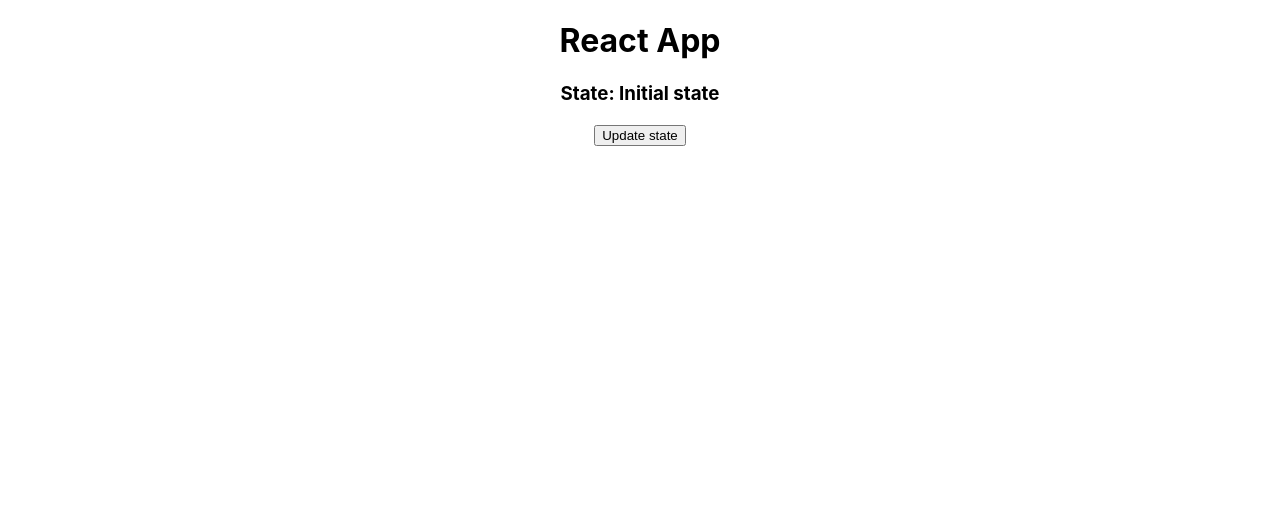
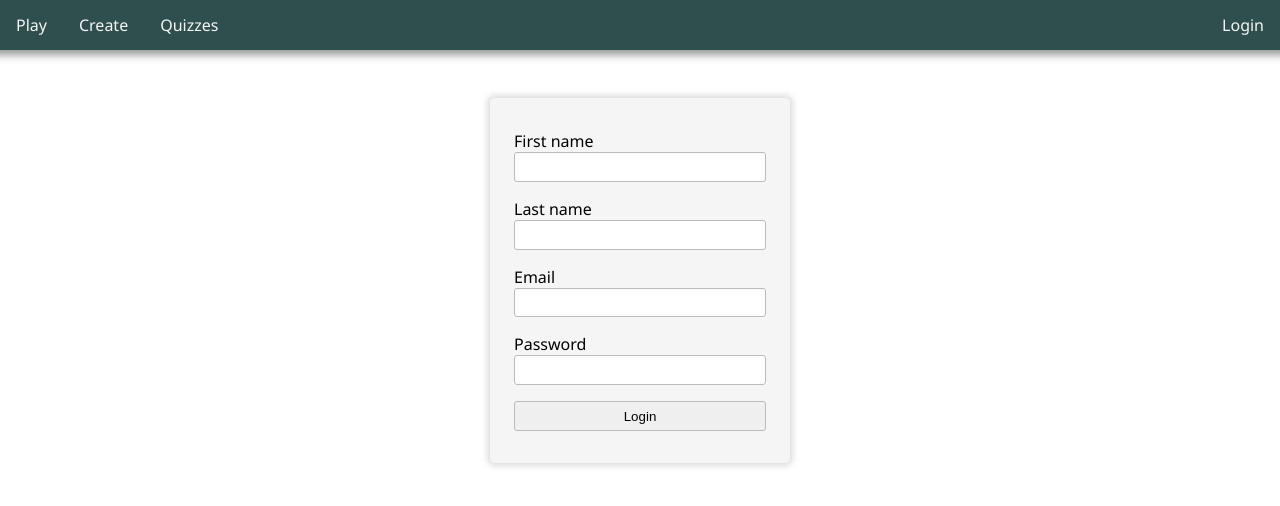
Before and after one commit to PaulPrahlMiller/heroku-node, a React (Create React App) app in the folder client/: page / in a window 1280 px wide. Shown: the top 506 px of the page. Built offline with nearby package versions, Linux system fonts and the light colour scheme; no server answers.

Commit message:
updated react UI

```diff
--- a/client/src/App.css
+++ b/client/src/App.css
@@ -1,38 +1,14 @@
-.App {
-  text-align: center;
+* {
+  padding: 0;
+  margin: 0;
+  box-sizing: border-box;
 }
 
-.App-logo {
-  height: 40vmin;
-  pointer-events: none;
+body {
+  font-family: 'Segoe UI', Tahoma, Geneva, Verdana, sans-serif;
 }
 
-@media (prefers-reduced-motion: no-preference) {
-  .App-logo {
-    animation: App-logo-spin infinite 20s linear;
-  }
+.container {
+  width: 80%;
+  margin: 0 auto;
 }
-
-.App-header {
-  background-color: #282c34;
-  min-height: 100vh;
-  display: flex;
-  flex-direction: column;
-  align-items: center;
-  justify-content: center;
-  font-size: calc(10px + 2vmin);
-  color: white;
-}
-
-.App-link {
-  color: #61dafb;
-}
-
-@keyframes App-logo-spin {
-  from {
-    transform: rotate(0deg);
-  }
-  to {
-    transform: rotate(360deg);
-  }
-}
--- a/client/src/App.js
+++ b/client/src/App.js
@@ -1,29 +1,13 @@
-import React, { useState, useEffect } from 'react';
+import React from 'react';
 import './App.css';
+import Form from './components/form/Form';
+import Navbar from './components/navbar/Navbar';
 
 function App() {
-  const [message, setMessage] = useState('');
-  const [item, setItem] = useState('Initial state');
-
-  useEffect(() => {
-    const fetchFromApi = async () => {
-      const response = await fetch('/api');
-      const data = await response.json();
-      setMessage(data.msg);
-    };
-    fetchFromApi();
-  }, [message]);
-
-  const handleClick = () => {
-    setItem('Updated state');
-  };
-
   return (
     <div className='App'>
-      <h1>React App</h1>
-      <h2>{message}</h2>
-      <h3>State: {item}</h3>
-      <button onClick={handleClick}>Update state</button>
+      <Navbar />
+      <Form />
     </div>
   );
 }
--- /dev/null
+++ b/client/src/components/form/Form.js
@@ -0,0 +1,50 @@
+import React, { useState } from 'react';
+import './form.css';
+
+const Form = () => {
+  const [formData, setFormData] = useState({
+    firstname: '',
+    lastname: '',
+    email: '',
+    password: ''
+  });
+
+  const { firstname, lastname, email, password } = formData;
+
+  const handleOnChange = (e) => {
+    setFormData({ ...formData, [e.target.name]: e.target.value });
+  };
+
+  const handleSubmit = (e) => {
+    e.preventDefault();
+    console.log(JSON.stringify(formData));
+  };
+
+  return (
+    <div className='container'>
+      <form onChange={handleOnChange} onSubmit={handleSubmit}>
+        <div className='form-group'>
+          <label htmlFor='firstname'>First name</label>
+          <input type='text' name='firstname' defaultValue={firstname} />
+        </div>
+        <div className='form-group'>
+          <label htmlFor='lastname'>Last name</label>
+          <input type='text' name='lastname' defaultValue={lastname} />
+        </div>
+        <div className='form-group'>
+          <label htmlFor='email'>Email</label>
+          <input type='email' name='email' defaultValue={email} />
+        </div>
+        <div className='form-group'>
+          <label htmlFor='password'>Password</label>
+          <input type='password' name='password' defaultValue={password} />
+        </div>
+        <div className='form-group'>
+          <input type='submit' value='Login' />
+        </div>
+      </form>
+    </div>
+  );
+};
+
+export default Form;
--- /dev/null
+++ b/client/src/components/form/form.css
@@ -0,0 +1,28 @@
+form {
+  width: 300px;
+  padding: 2rem 1.5rem;
+  border-radius: 5px;
+  margin: 0 auto;
+  background-color: whitesmoke;
+  box-shadow: 0px 0px 6px 3px #ddd;
+}
+
+.form-group {
+  width: 100%;
+  margin-bottom: 1rem;
+}
+
+.form-group:last-of-type {
+  margin-bottom: 0;
+}
+
+.form-group > label {
+  display: block;
+}
+
+.form-group > input {
+  width: 100%;
+  border-radius: 3px;
+  border: 1px solid #bbb;
+  padding: 0.4rem;
+}
--- /dev/null
+++ b/client/src/components/navbar/Navbar.js
@@ -0,0 +1,25 @@
+import React, { useState } from 'react';
+import './navbar.css';
+
+const Navbar = () => {
+  const [isAuth, setIsAuth] = useState(false);
+
+  return (
+    <nav className='navbar'>
+      <ul className='navbar-items'>
+        <li className='navbar-item'>Play</li>
+        <li className='navbar-item'>Create</li>
+        <li className='navbar-item'>Quizzes</li>
+      </ul>
+      <ul className='navbar-items' id='nav-auth-items'>
+        {isAuth ? (
+          <li className='navbar-item'>Logout</li>
+        ) : (
+          <li className='navbar-item'>Login</li>
+        )}
+      </ul>
+    </nav>
+  );
+};
+
+export default Navbar;
--- /dev/null
+++ b/client/src/components/navbar/navbar.css
@@ -0,0 +1,24 @@
+.navbar {
+  display: flex;
+  width: 100vw;
+  background-color: darkslategray;
+  min-height: 50px;
+  align-items: center;
+  box-shadow: 0px -3px 8px 8px #999;
+  margin-bottom: 3rem;
+}
+
+.navbar-items {
+  display: flex;
+  flex-grow: 1;
+  list-style-type: none;
+  color: whitesmoke;
+}
+
+#nav-auth-items {
+  flex-grow: 0;
+}
+
+.navbar-item {
+  padding: 0 1rem;
+}
```
Also changed, not shown: client/src/components/quiz/Quiz.js (added, +13 -0 lines), client/src/components/quiz/quiz.css (added).
